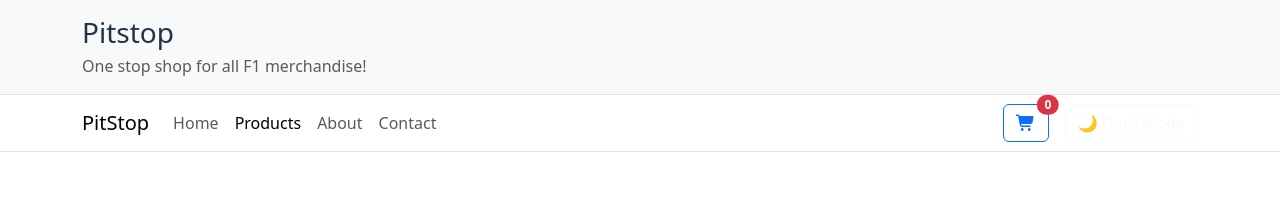
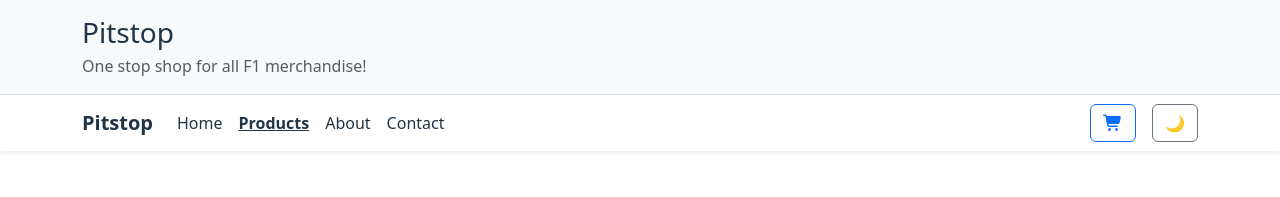
Before and after one commit to jlventura594-bot/react-ecommerce-frontend, a React (Vite) app: page /products in a window 1280 px wide. Shown: the top 197 px of the page. Built offline with nearby package versions, Linux system fonts and the light colour scheme; no server answers.

Commit message:
Navbar FIX + some UI polish

```diff
--- a/src/components/Navbar.jsx
+++ b/src/components/Navbar.jsx
@@ -3,64 +3,112 @@ import { useCart } from "../context/CartContext.jsx";
 import { useTheme } from "../context/ThemeContext.jsx";
 
 export default function Navbar() {
-  const { totalItems } = useCart();
+  const { cart } = useCart();
+  const totalQty = cart.reduce((sum, item) => sum + (item.qty || 0), 0);
+
   const { theme, toggleTheme } = useTheme();
 
   return (
-    <nav className="navbar navbar-expand-lg bg-light border-bottom">
+    <nav
+      className="navbar navbar-expand-lg shadow-sm"
+      style={{ backgroundColor: "var(--nav-bg)" }}
+    >
       <div className="container">
-        <Link className="navbar-brand" to="/">
-          PitStop
+
+        {/* Brand */}
+        <Link className="navbar-brand fw-bold" to="/" style={{ color: "var(--text)" }}>
+          Pitstop
         </Link>
 
+        {/* Mobile Hamburger */}
         <button
           className="navbar-toggler"
           type="button"
           data-bs-toggle="collapse"
-          data-bs-target="#mainNav"
-          aria-controls="mainNav"
+          data-bs-target="#mainNavbar"
+          aria-controls="mainNavbar"
           aria-expanded="false"
           aria-label="Toggle navigation"
         >
-          <span className="navbar-toggler-icon" />
+          <span className="navbar-toggler-icon"></span>
         </button>
 
-        <div className="collapse navbar-collapse" id="mainNav">
+        {/* Menu */}
+        <div className="collapse navbar-collapse" id="mainNavbar">
           <ul className="navbar-nav me-auto mb-2 mb-lg-0">
+
             <li className="nav-item">
-              <NavLink className="nav-link" to="/">
+              <NavLink
+                to="/"
+                end
+                className={({ isActive }) =>
+                  isActive ? "nav-link active" : "nav-link"
+                }
+              >
                 Home
               </NavLink>
             </li>
+
             <li className="nav-item">
-              <NavLink className="nav-link" to="/products">
+              <NavLink
+                to="/products"
+                className={({ isActive }) =>
+                  isActive ? "nav-link active" : "nav-link"
+                }
+              >
                 Products
               </NavLink>
             </li>
+
             <li className="nav-item">
-              <NavLink className="nav-link" to="/about">
+              <NavLink
+                to="/about"
+                className={({ isActive }) =>
+                  isActive ? "nav-link active" : "nav-link"
+                }
+              >
                 About
               </NavLink>
             </li>
+
             <li className="nav-item">
-              <NavLink className="nav-link" to="/contact">
+              <NavLink
+                to="/contact"
+                className={({ isActive }) =>
+                  isActive ? "nav-link active" : "nav-link"
+                }
+              >
                 Contact
               </NavLink>
             </li>
+
           </ul>
 
+          {/* Right Side Buttons */}
+          <div className="d-flex align-items-center gap-3">
+
+            {/* Cart */}
             <Link
               to="/cart"
               className="btn btn-outline-primary position-relative"
             >
-            <i className="fa-solid fa-cart-shopping"></i>
-            <span className="position-absolute top-0 start-100 translate-middle badge rounded-pill bg-danger">
-              {totalItems}
+              <i className="fas fa-shopping-cart"></i>
+              {totalQty > 0 && (
+                <span className="badge bg-danger text-white position-absolute top-0 start-100 translate-middle px-2 py-1 rounded-circle">
+                  {totalQty}
                 </span>
+              )}
             </Link>
-          <button className="btn btn-outline-light ms-3" onClick={toggleTheme}>
-            {theme === "light" ? "🌙 Dark Mode" : "☀ Light Mode"}
+
+            {/* Dark Mode Toggle */}
+            <button
+              className="btn btn-outline-secondary"
+              onClick={toggleTheme}
+            >
+              {theme === "light" ? "🌙" : "☀"}
             </button>
+
+          </div>
         </div>
       </div>
     </nav>
--- a/src/index.css
+++ b/src/index.css
@@ -120,3 +120,12 @@ input::placeholder {
   font-weight: bold;
   border-radius: 4px;
 }
+
+.nav-link {
+  color: var(--text) !important;
+}
+
+.nav-link.active {
+  font-weight: bold;
+  text-decoration: underline;
+}
```
Lines whose indentation alone changed are shown as unchanged.
